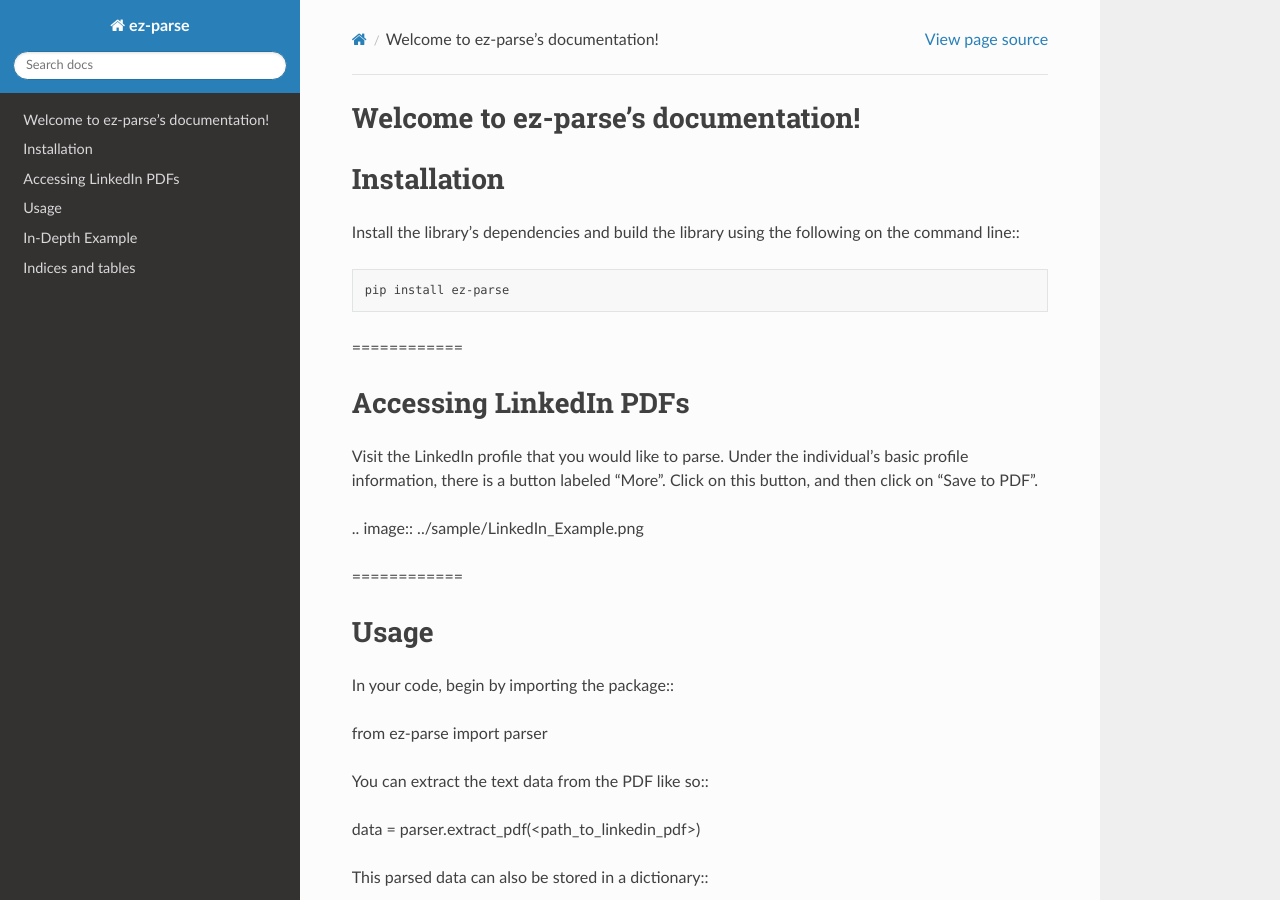
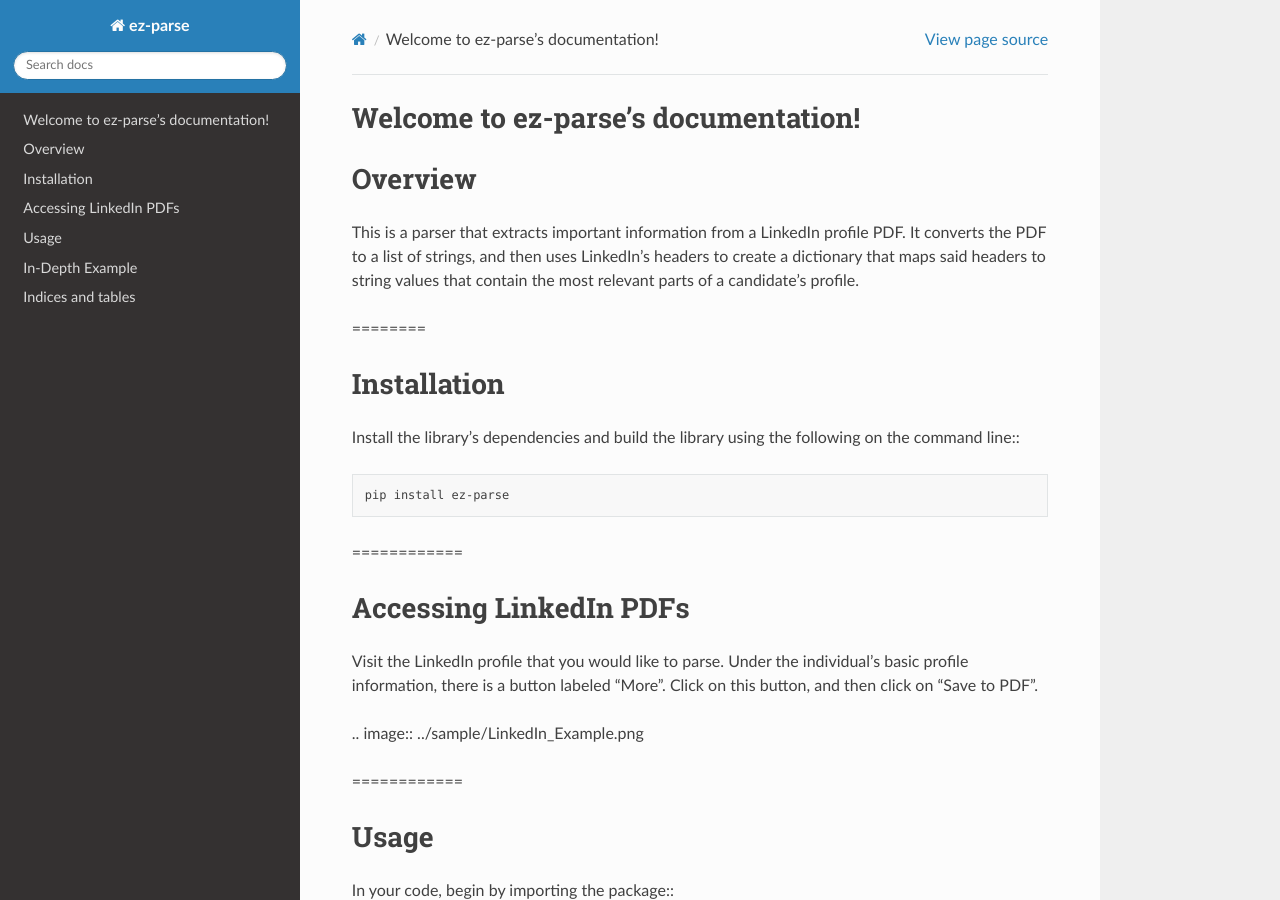
Before and after one commit to ShivanshSrivastava1/ez-parse, a Sphinx documentation site: the page built from docs/_sources/index.rst.txt, in a window 1280 px wide and 900 px high. Built offline with Sphinx 7.4.7 and the Read the Docs theme 2.0.0, drawn with Linux system fonts in a browser that asks for light colours.

Commit message:
Added overview to docs

```diff
--- a/docs/_sources/index.rst.txt
+++ b/docs/_sources/index.rst.txt
@@ -1,5 +1,14 @@
 Welcome to ez-parse's documentation!
 ====================================
+
+Overview
+========
+
+This is a parser that extracts important information from a LinkedIn profile PDF. It converts the
+PDF to a list of strings, and then uses LinkedIn's headers to create a dictionary that maps said
+headers to string values that contain the most relevant parts of a candidate's profile.
+
+========
 
 Installation
 ============
```
Also changed, not shown: docs/index.html (+7 -0 lines).
